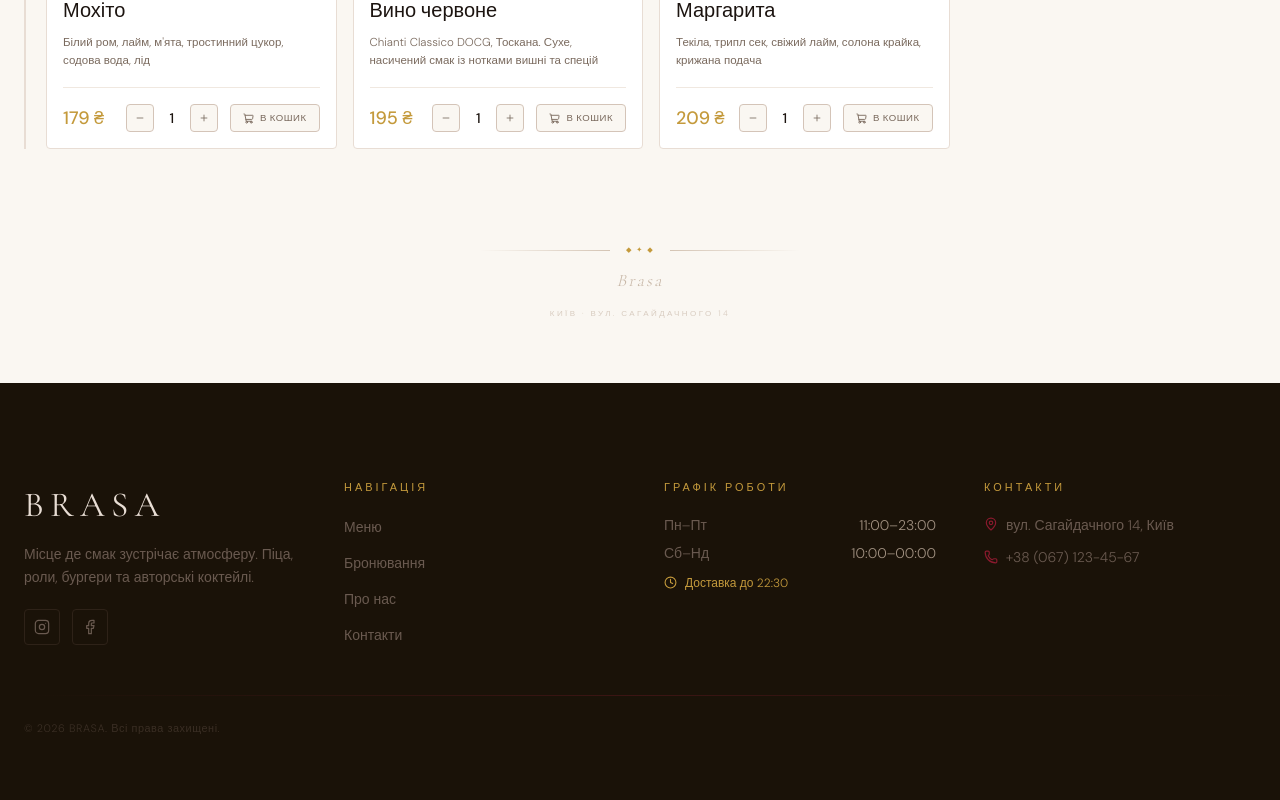
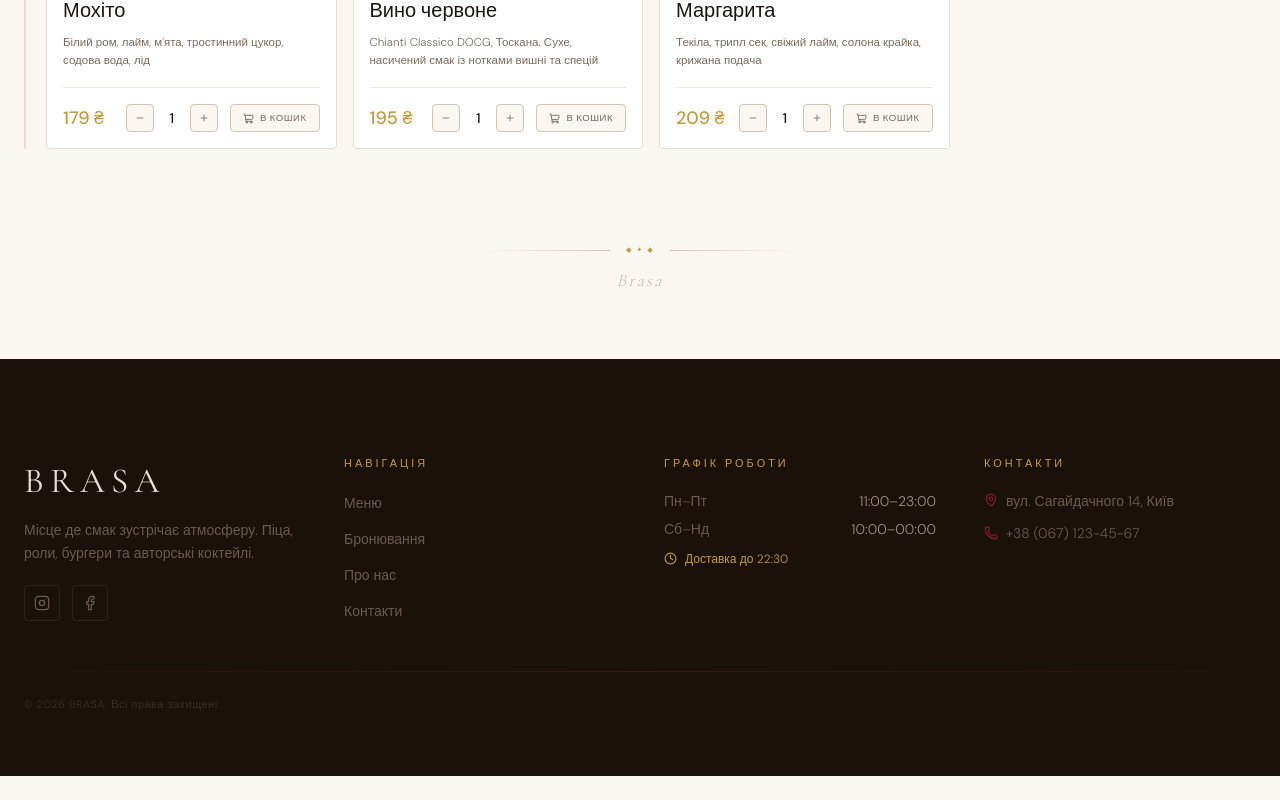
Before and after one commit to danylonahorniuk/brasa-cafe, a Next.js app: page /menu in a window 1280 px wide. Shown: the part 5983-6783 px from the top of the page. After the commit the page ends 6759 px from the top, so only its background shows below. Built offline with nearby package versions, Linux system fonts and the light colour scheme.

Commit message:
menu: remove address from closing ornament

```diff
--- a/src/app/menu/page.tsx
+++ b/src/app/menu/page.tsx
@@ -334,9 +334,6 @@ export default function MenuPage() {
         >
           Brasa
         </span>
-        <p className="text-[0.5rem] tracking-[0.3em] uppercase" style={{ color: "#d8ccc0" }}>
-          Київ · вул. Сагайдачного 14
-        </p>
       </div>
 
       <style>{`
```
